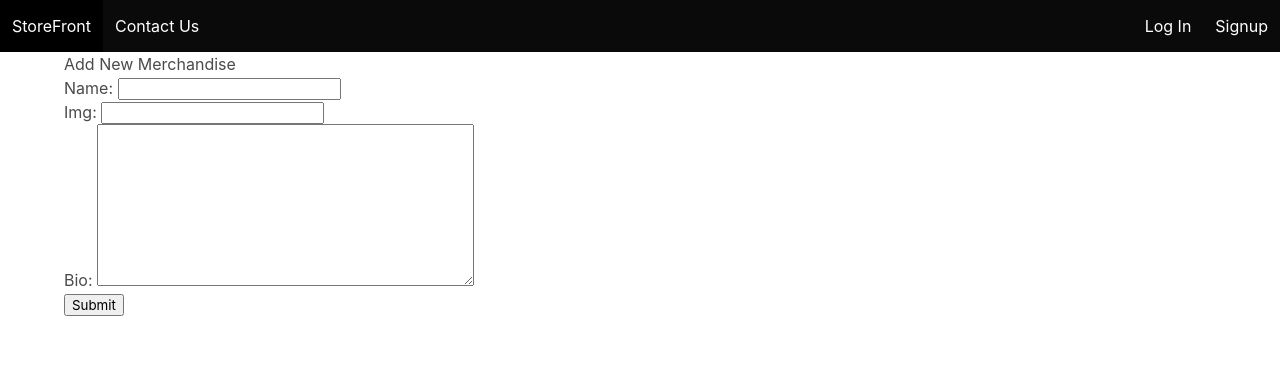
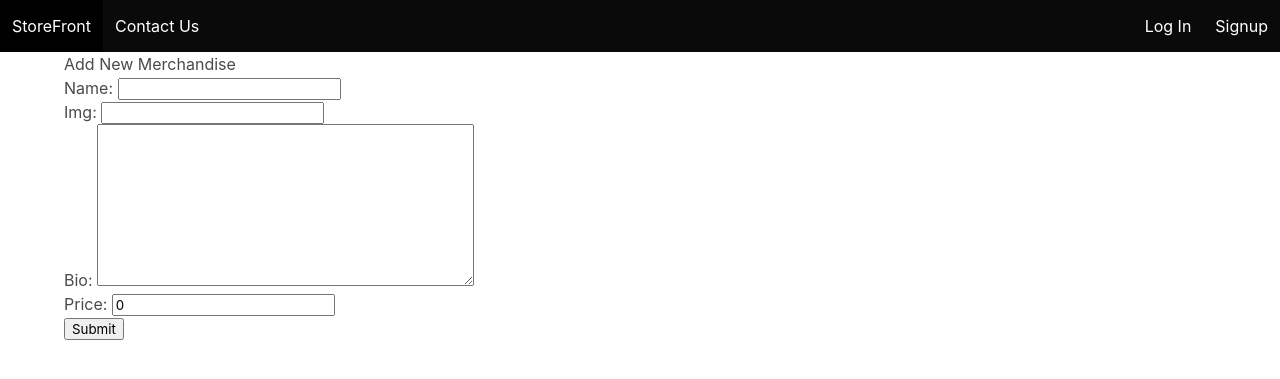
Before and after one commit to RickHayden/StoreFront, a Django app: page /merch/new/ in a window 1280 px wide. Shown: the top 379 px of the page. Run offline with Django 4.2, Linux system fonts and the light colour scheme.

```diff
--- a/main_app/models.py
+++ b/main_app/models.py
@@ -12,6 +12,7 @@ class Merch(models.Model):
     name = models.CharField(max_length=300)
     img = models.CharField(max_length=450)
     bio = models.TextField(max_length=800)
+    price = models.DecimalField(max_digits=5, decimal_places=2, default=0)
     created_at = models.DateTimeField(auto_now_add=True)
     user = models.ForeignKey(User, on_delete=models.CASCADE, default=1)
 
--- a/main_app/static/styles/main.css
+++ b/main_app/static/styles/main.css
@@ -29,7 +29,7 @@
 }
 
 img {
-    width: 100%;
+    width: 30%;
     height: 500px;
     object-fit: cover;
     object-position: top;
@@ -43,3 +43,12 @@ img {
     grid-template-columns: 0.1fr 3fr 0.5fr 0.3fr;
     border-radius: 5px;
 }
+
+#ratings {
+    float: right;
+}
+
+#date {
+    float: left;
+    right: 80px;
+}
--- a/main_app/templates/home.html
+++ b/main_app/templates/home.html
@@ -18,8 +18,10 @@
                 {% if user.is_authenticated %}
                 <div class="review">
                     <span>{{forloop.counter}}</span>
-                    <span><b>{{merch}}</b></span>
-                    <span>{{merch.bio}}</span>
+                    <a href="{% url 'merch_detail' merch.pk %}" class="button is-not-outlined">{{merch}}</a>
+                    <!-- <span><b>{{merch}}</b></span> -->
+                    <span><img src="{{merch.img}}" alt="{{merch.name}}"/></span>
+                    <!-- <span>${{merch.price}}</span> -->
                     <span>
                         <a href="{% url 'wishlist_merch_assoc' wishlist.pk merch.pk %}?assoc=remove" class="button is-danger is-outlined">
                             <span class="icon is-small">
--- a/main_app/templates/merch_detail.html
+++ b/main_app/templates/merch_detail.html
@@ -5,6 +5,7 @@
 </div>
 <div class="detail__name">
     <h1 class="title">{{merch.name}}</h1>
+    <h1 class ="title is-4">${{merch.price}}</h1>
     <span>
         <div class="dropdown">
           <div class="dropdown-trigger">
@@ -46,7 +47,7 @@
         {% for review in merch.reviews.all %}
             <div class="review">
                 <span>{{forloop.counter}}</span>
-                <span><b>"{{review.user}}" says: {{review.content}}</b></span>
+                <span><b>"{{review.user}}"</b> says: {{review.content}}</b></span>
                 <span>{{review.rating}}/5</span>
                 <span>{{review.created}}</span>
                 <!-- <span>{{review.modified}}</span> -->
--- a/main_app/views.py
+++ b/main_app/views.py
@@ -23,7 +23,7 @@ class Home(TemplateView):
         return context
 
 
-
+@method_decorator(login_required, name='dispatch')
 class MerchList(TemplateView):
     template_name = 'merch.html'
 
@@ -49,7 +49,7 @@ class ContactUs(TemplateView):
 
 class MerchCreate(CreateView):
     model = Merch
-    fields = ['name', 'img', 'bio']
+    fields = ['name', 'img', 'bio', 'price']
     template_name = "merch_create.html"
     def get_success_url(self):
         return reverse('merch_detail', kwargs={'pk': self.object.pk})
@@ -67,7 +67,7 @@ class MerchDetail(DetailView):
 
 class MerchUpdate(UpdateView):
     model = Merch
-    fields = ['name', 'img', 'bio']
+    fields = ['name', 'img', 'bio', 'price']
     template_name = "merch_update.html"
 
     def get_success_url(self):
@@ -88,12 +88,12 @@ class ReviewCreate(View):
         rating = request.POST.get("rating")
         created = request.POST.get("created")
         merch = Merch.objects.get(pk=pk)
-        Review.objects.create(content=content, rating=rating, merch=merch, created=created)
+        user = request.user
+        Review.objects.create(content=content, rating=rating, merch=merch, created=created, user=user)
         return redirect('merch_detail', pk=pk)
 
 
 
-@method_decorator(login_required, name='dispatch')
 class WishlistMerchAssoc(View):
 
     def get(self, request, pk, merch_pk):
```
Also changed, not shown: main_app/migrations/0017_merch_price.py (added), main_app/migrations/0018_alter_merch_price.py (added), main_app/migrations/0019_alter_merch_price.py (added).
